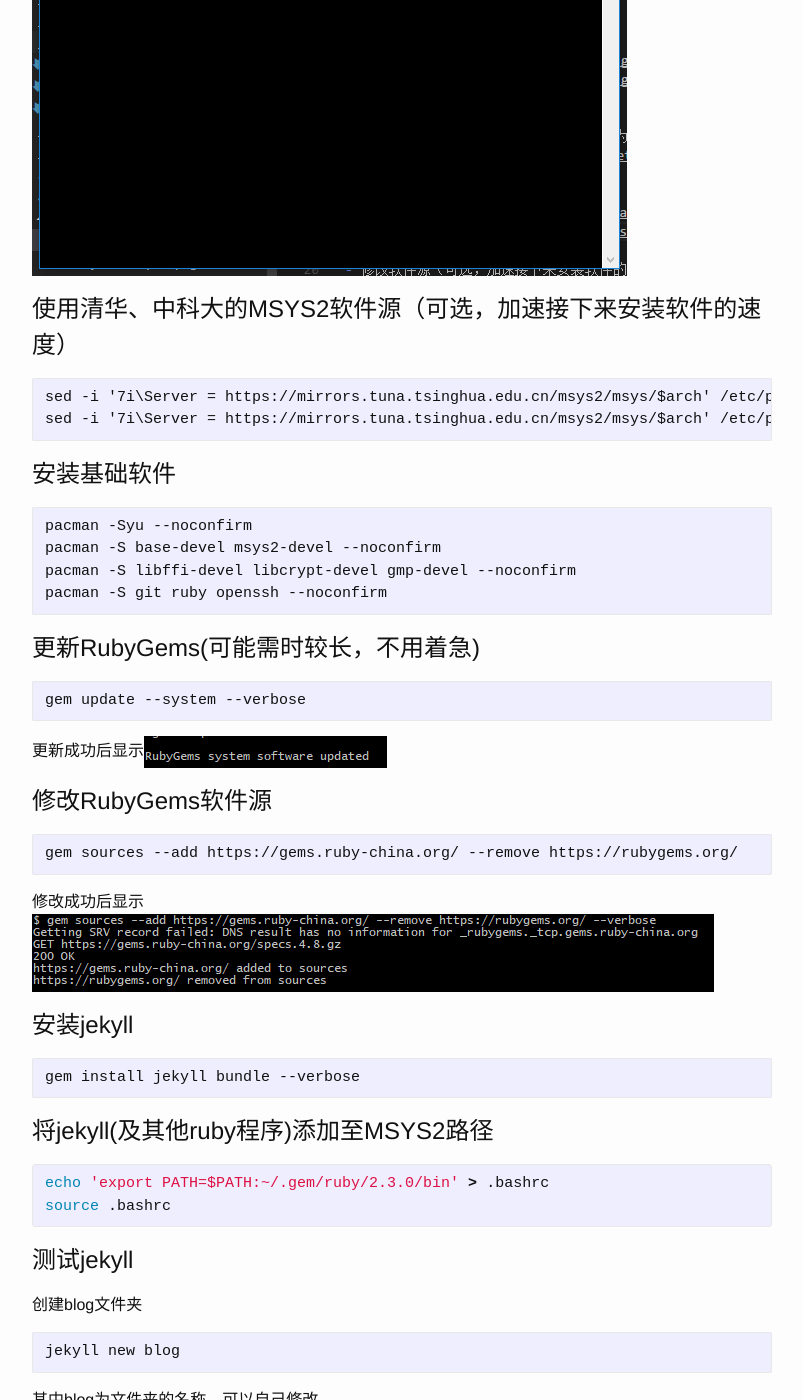
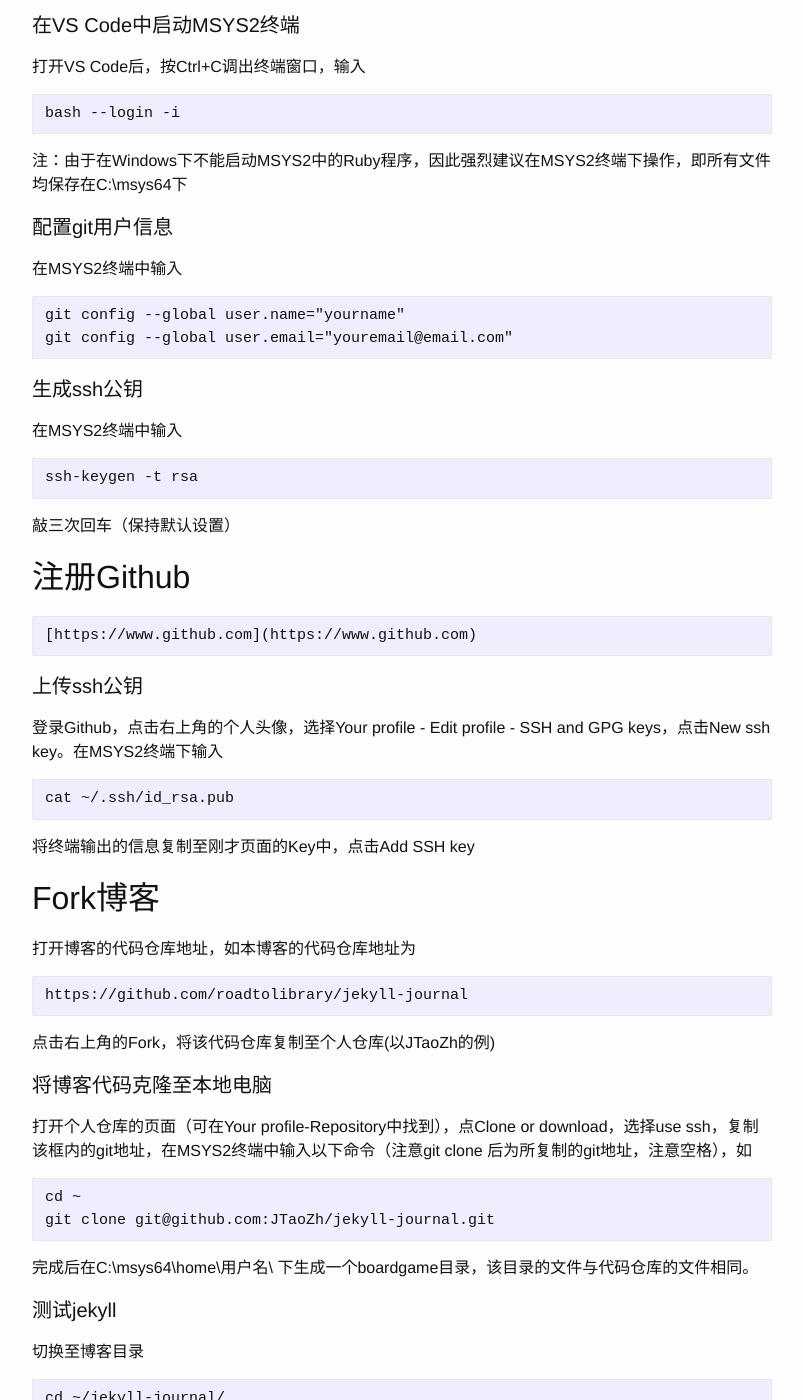
Before and after one commit to RoadToLibrary/boardgame, a Jekyll site: the page built from _posts/2017-08-28-JekyllSetup.md, in a window 1280 px wide and 1400 px high, scrolled down 1311 px. Shown: the whole window, without its empty margins (238-1041 px from the left). Built offline with Jekyll 4.4.1, drawn with Linux system fonts in a browser that asks for light colours; some of the changed text lies outside the part shown.

Commit message:
jekyll setup

```diff
--- a/_posts/2017-08-28-JekyllSetup.md
+++ b/_posts/2017-08-28-JekyllSetup.md
@@ -6,77 +6,147 @@ categories: Jekyll
 permalink: /jekyll/jekyll_setup
 ---
 
-# 下载MSYS2
+## 下载MSYS2
 32位
     [https://mirrors.tuna.tsinghua.edu.cn/msys2/distrib/msys2-i686-latest.exe](https://mirrors.tuna.tsinghua.edu.cn/msys2/distrib/msys2-i686-latest.exe)
 
 64位
     [https://mirrors.tuna.tsinghua.edu.cn/msys2/distrib/msys2-x86_64-latest.exe](https://mirrors.tuna.tsinghua.edu.cn/msys2/distrib/msys2-x86_64-latest.exe)
 
-# 安装MSYS2
+## 安装MSYS2
 
-下文将安装位置（如C:\msys64）记为${MSYS2}
+下文将安装位置（如C:\msys64）
+
 ![安装路径]({{site.baseurl}}/pic/jekyll/msys-install-path.png)
 
-# 启动MSYS2，以下操作在MSYS2中进行
+## 添加MSYS2软件至PATH
 
-![启动msys]({{site.baseurl}}/pic/jekyll/start-msys.png)
+右键我的电脑-属性-高级系统设置-高级-环境变量
 
-![msys窗口]({{site.baseurl}}/pic/jekyll/msys-windows.png)
+在系统变量中选择Path，选编辑，在最前方添加
 
-# 使用清华、中科大的MSYS2软件源（可选，加速接下来安装软件的速度）
+    C:\msys64\usr\bin;
 
+注意路径为MSYS2的安装路径下的usr\bin，最后有分号，不要删除原有的值。
 
-    sed -i '7i\Server = https://mirrors.tuna.tsinghua.edu.cn/msys2/msys/$arch' /etc/pacman.d/mirrorlist.msys
-    sed -i '7i\Server = https://mirrors.tuna.tsinghua.edu.cn/msys2/msys/$arch' /etc/pacman.d/mirrorlist.msys
+## 安装jekyll环境
+在MSYS2中输入（复制）以下命令
 
-# 安装基础软件
+    curl https://raw.githubusercontent.com/RoadToLibrary/jekyll-journal/master/setup_jekyll.sh | bash
 
-    pacman -Syu --noconfirm
-    pacman -S base-devel msys2-devel --noconfirm
-    pacman -S libffi-devel libcrypt-devel gmp-devel --noconfirm
-    pacman -S git ruby openssh --noconfirm
+## 下载并安装VS Code
+[https://code.visualstudio.com/Download](https://code.visualstudio.com/Download)
 
-# 更新RubyGems(可能需时较长，不用着急)
-    gem update --system --verbose
+#### 在VS Code中启动MSYS2终端
 
-更新成功后显示![gem更新完毕]({{site.baseurl}}/pic/jekyll/ruby-update-completed.png)
+打开VS Code后，按Ctrl+C调出终端窗口，输入
 
-# 修改RubyGems软件源
-    gem sources --add https://gems.ruby-china.org/ --remove https://rubygems.org/
+    bash --login -i
 
-修改成功后显示![gem换源]({{site.baseurl}}/pic/jekyll/ruby-change-sources.png)
+注：由于在Windows下不能启动MSYS2中的Ruby程序，因此强烈建议在MSYS2终端下操作，即所有文件均保存在C:\msys64下
 
-# 安装jekyll
-    gem install jekyll bundle --verbose
+#### 配置git用户信息
 
-# 将jekyll(及其他ruby程序)添加至MSYS2路径
-    {% highlight bash %}
-echo 'export PATH=$PATH:~/.gem/ruby/2.3.0/bin' > .bashrc
-source .bashrc {% endhighlight %}
+在MSYS2终端中输入
 
-# 测试jekyll
-创建blog文件夹
+    git config --global user.name="yourname"
+    git config --global user.email="youremail@email.com"
 
-    jekyll new blog
+#### 生成ssh公钥
 
-其中blog为文件夹的名称，可以自己修改
-![jekyll-new-blog-msys]({{site.baseurl}}/pic/jekyll/jekyll-new-blog-msys.png)
+在MSYS2终端中输入
 
-创建完成后，在${MSYS2}/home/{用户名}下生成一个blog文件夹
-    ![jekyll-new-blog-windows]({{site.baseurl}}/pic/jekyll/jekyll-new-blog.png)
+    ssh-keygen -t rsa
 
-切换至blog目录
-    {% highlight bash %}cd blog/ {% endhighlight %}
+敲三次回车（保持默认设置）
 
-运行jekyll服务器
+## 注册Github
+
+    [https://www.github.com](https://www.github.com)
+
+#### 上传ssh公钥
+
+登录Github，点击右上角的个人头像，选择Your profile - Edit profile - SSH and GPG keys，点击New ssh key。在MSYS2终端下输入
+
+    cat ~/.ssh/id_rsa.pub
+
+将终端输出的信息复制至刚才页面的Key中，点击Add SSH key
+
+## Fork博客
+
+打开博客的代码仓库地址，如本博客的代码仓库地址为
+
+    https://github.com/roadtolibrary/jekyll-journal
+
+点击右上角的Fork，将该代码仓库复制至个人仓库(以JTaoZh的例)
+
+#### 将博客代码克隆至本地电脑
+
+打开个人仓库的页面（可在Your profile-Repository中找到），点Clone or download，选择use ssh，复制该框内的git地址，在MSYS2终端中输入以下命令（注意git clone 后为所复制的git地址，注意空格），如
+
+    cd ~
+    git clone git@github.com:JTaoZh/jekyll-journal.git
+
+完成后在C:\msys64\home\用户名\ 下生成一个boardgame目录，该目录的文件与代码仓库的文件相同。
+
+#### 测试jekyll
+
+切换至博客目录
+
+    cd ~/jekyll-journal/
+
+运行jekyll
 
     jekyll serve --watch --baseurl=
 
-![jekyll-serve]({{site.baseurl}}/pic/jekyll/jekyll-serve.png)
-
 在浏览器中打开[http://127.0.0.1:4000](http://127.0.0.1:4000)可以看到jekyll服务器已成功运行
 
-![jekyll-web]({{site.baseurl}}/pic/jekyll/jekyll-web.png)
+按Ctrl+c结束jekyll
 
-在MSYS2中按Ctrl+c结束jekyll
+## 跟踪上游分支
+
+#### 设置上游分支
+
+假设上游分支（博客位置）为
+
+    https://github.com/roadtolibrary/jekyll-journal
+
+个人开发分支为主分支的Fork
+
+    https://github.com/JTaoZh/jekyll-journal
+
+请保证克隆至本地的是个人开发分支。
+
+在MSYS2终端下输入（upstream-jekyll-journal为示例的上游标识名，可以自行修改，与下文保持一致）
+
+    cd ~/jekyll-journal/
+    git remote add upstream-jekyll-journal git@github.com:RoadToLibrary/jekyll-journal.git
+
+#### 跟踪上游变动
+
+获取上游分支的最新更改
+
+    git fetch upstream-jekyll-journal
+
+合并至本地代码
+
+    git merge upstream-jekyll-journal/master
+
+## 修改博客
+#### 添加博文
+
+在_posts文件夹下新建.md文件(markdown文件)，文件名与内容格式参见其他博文
+
+#### 记录修改信息
+
+    git add .
+    git commit -m "修改注释"
+    git push
+
+## 向上游分支提交修改
+
+在Github的个人项目页面上点击New pull request - Create pull request
+
+添加修改信息（可选），点击 Create pull request
+
+等待上游项目负责人确认无冲突并点击 Merge request 合并代码
```
Also changed, not shown: _posts/2017-08-29-Jekyll-team.md (deleted, +0 -39 lines), _posts/2017-08-29-JekyllWithVsCode.md (deleted, +0 -94 lines), _posts/2017-08-29-jekyllPostGithub.md (deleted, +0 -69 lines), about.md (+9 -1 lines), jekyll.md (+4 -6 lines).
